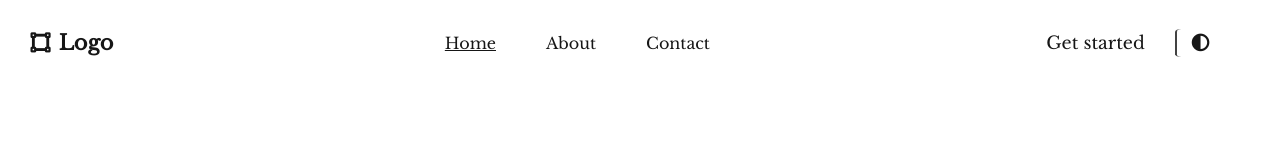
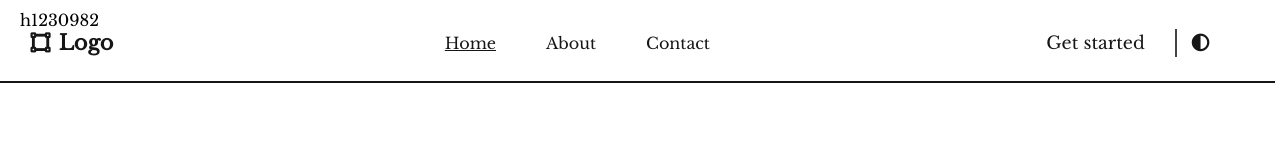
Before and after one commit to DoFitO-dev/new, a plain HTML site: page index.html in a window 1280 px wide. Drawn offline with nearby package versions, Linux system fonts and the light colour scheme.

Commit message:
navbar complete

```diff
--- a/index.html
+++ b/index.html
@@ -34,8 +34,11 @@
             <div class="bx bx-menu" id="menu-icon"></div>
             <div class="d-toggler"><a href="/pages_dark/index_d.html"><i class="fa-solid fa-circle-half-stroke"></i></a></div>
         </div>
+    </header>
 
-    </header>
+    <section>
+        <div>h1230982</div>
+    </section>
 
     <script>
         let menu = document.querySelector('#menu-icon');
--- a/style.css
+++ b/style.css
@@ -20,7 +20,11 @@ body {
 
 .d-toggler {
     border-left: 2px solid #434343;
-    border-radius: 10%;
+}
+
+section {
+    width: 100%;
+    height: 100vh;
 }
 
 header {
@@ -32,6 +36,7 @@ header {
     display: flex;
     align-items: center;
     justify-content: space-between;
+    border-bottom: 2px solid #161616;
     background: transparent;
     padding: 28px 12%;
     transition: all .50s ease;
@@ -147,5 +152,6 @@ header {
     }
     .navbar.open {
         right: 2%;
+        transition: all .50s ease;
     }
 }
```
